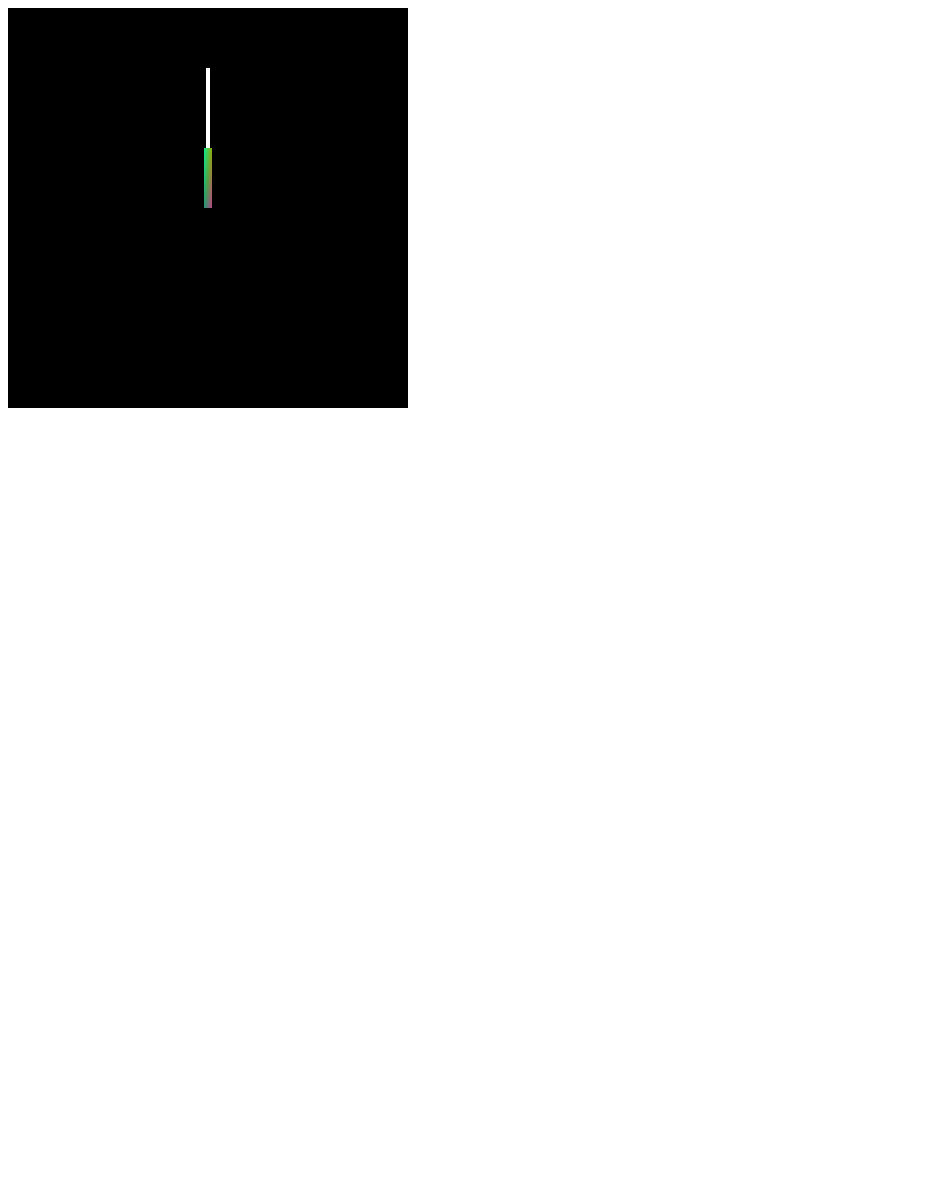
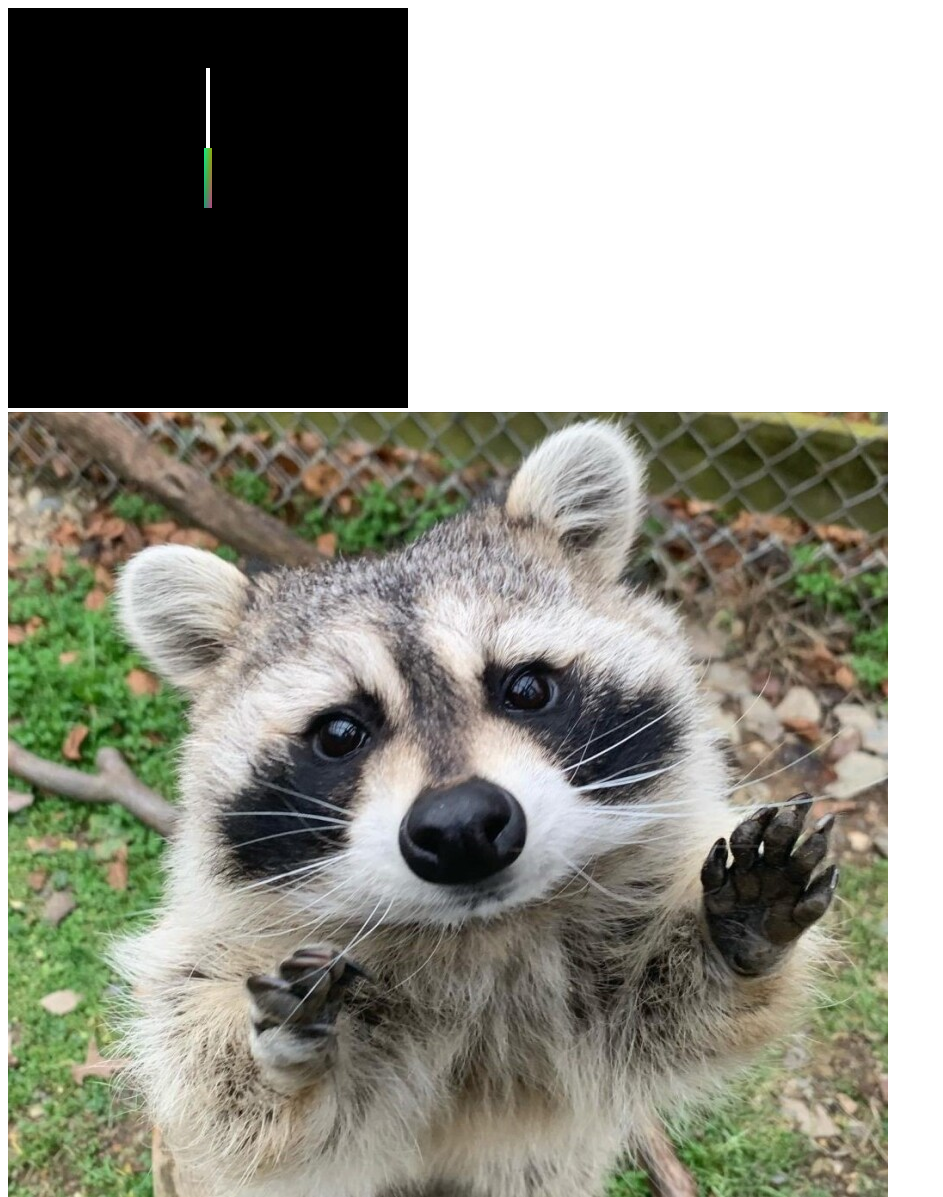
Before and after one commit to DaniEsparza1712/WebGLClock, a plain HTML site: page index.html in a window 1280 px wide. Shown: the whole page, without its empty margins (0-943 px from the left). Before the commit the page ends 800 px from the top, so only its background shows below. Drawn offline with Linux system fonts and the light colour scheme.

Commit message:
added raccoon

```diff
--- a/index.html
+++ b/index.html
@@ -14,5 +14,6 @@
     <script src="lib/webgl-debug.js"></script>
     <script src="lib/webgl-utils.js"></script>
     <script src="ExampleMatrixTrans.js"></script>
+    <img src="raccoon.jfif" alt="Raccoon">
   </body>
 </html>
```
Also changed, not shown: raccoon.jfif (added).
